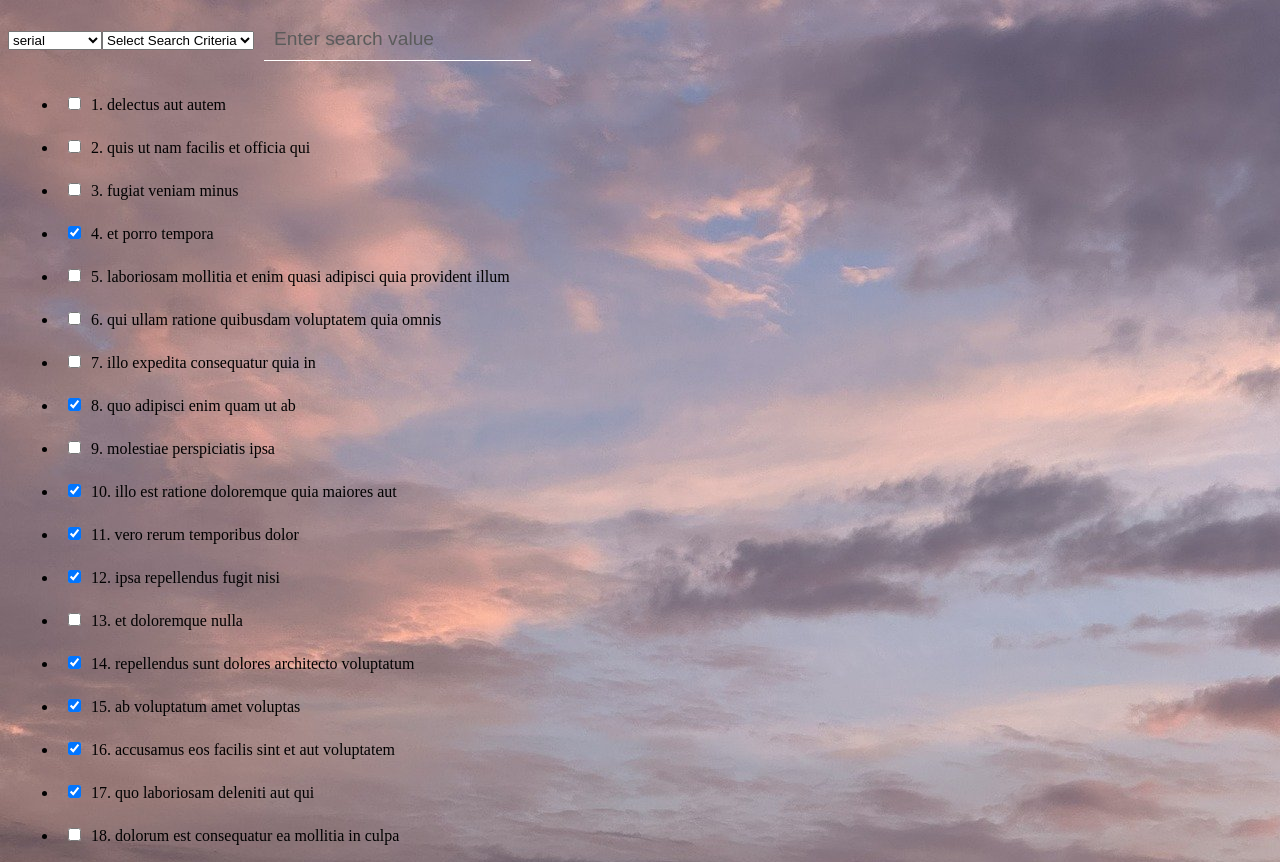
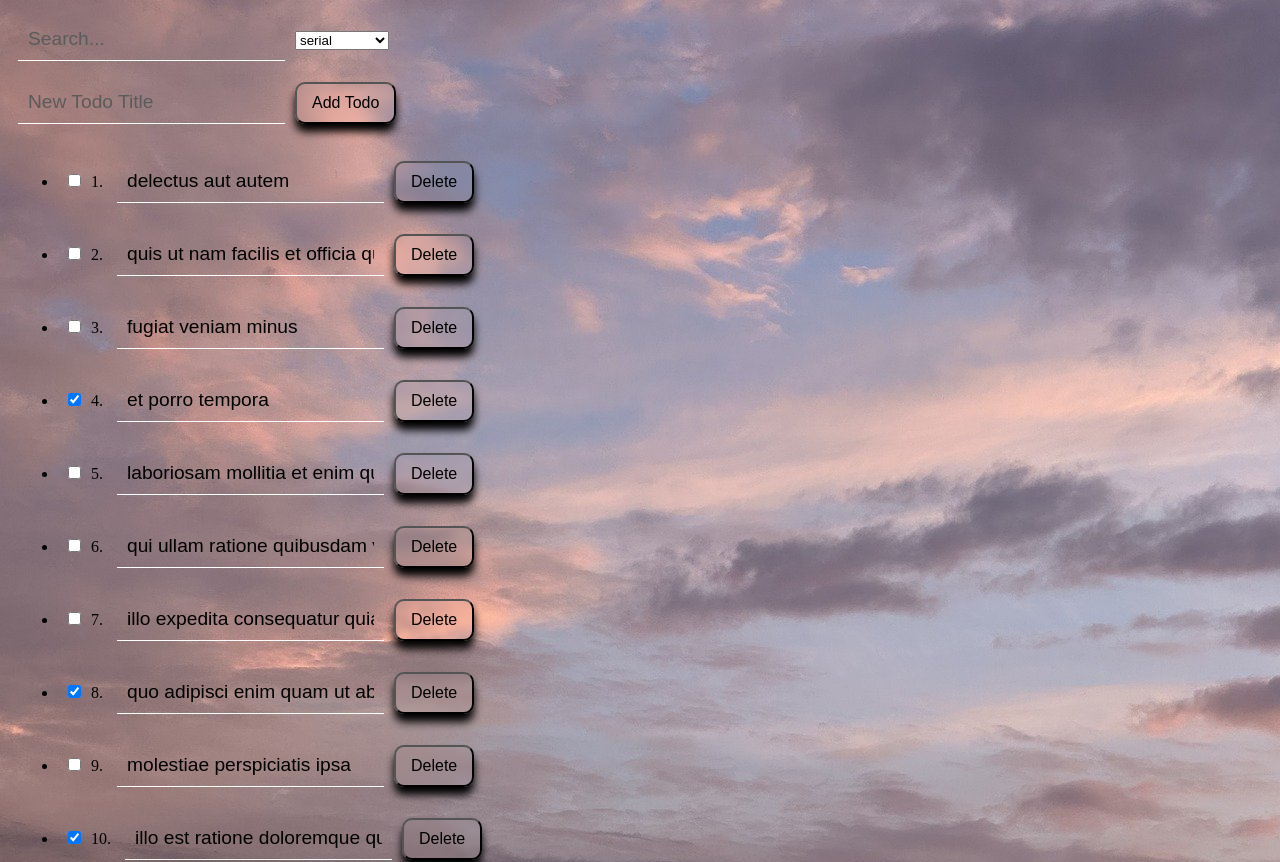
Before and after one commit to ilanasuied/full-stack-project-5, a React (Vite) app in the folder vite-project/: page /users/1/todos in a window 1280 px wide. Shown: the top 862 px of the page. Built offline with nearby package versions, Linux system fonts and the light colour scheme; data requests are answered from the project's data file.

Commit message:
todos finished

```diff
--- a/vite-project/src/assets/components/Todos.jsx
+++ b/vite-project/src/assets/components/Todos.jsx
@@ -1,59 +1,59 @@
+import styles from './Todos.module.css';
 import { useState, useEffect } from 'react';
 import { useParams } from 'react-router-dom';
-import styles from './Todos.module.css';
+import apiRequest from './apiRequest';
 
 function Todos() {
     const [todos, setTodos] = useState([]);
+    const [idCounter, setIdCounter] = useState(0);
     const [sortCriteria, setSortCriteria] = useState('serial');
-    const [searchCriteria, setSearchCriteria] = useState(''); // État pour le critère de recherche
-    const [searchValue, setSearchValue] = useState(''); // État pour la valeur de recherche
+    const [searchTerm, setSearchTerm] = useState('');
+    const [newTodoTitle, setNewTodoTitle] = useState('');
     const { id } = useParams();
+    const API_URL = 'http://localhost:3000/todos';
+
     useEffect(() => {
         const fetchData = async () => {
-            const response = await fetch('http://localhost:3000/todos');
+            const response = await fetch(API_URL);
             const data = await response.json();
+            setIdCounter(prevCounter=> data.length + 3);
             const filteredTodos = data.filter(todo => parseInt(todo.userId, 10) === parseInt(id, 10));
             setTodos(filteredTodos);
         };
         fetchData();
     }, []);
 
-    const handleCheckboxChange = (index) => {
+
+    const handleCheckboxChange = async (index) => {
         const newTodos = [...todos];
         newTodos[index].completed = !newTodos[index].completed;
         console.log(newTodos[index]);
+        //display the chage on the screen
         setTodos((prevTodos) => newTodos);
 
+        //store the change in the db
+        const mytodo = newTodos[index];
+        const updateOptions = {
+            method: 'PATCH',
+            hearders: {
+                'Content-Type': 'application/json'
+            },
+            body: JSON.stringify({ completed: mytodo.completed })
+        }
+        const reqUrl = `${API_URL}/${newTodos[index].id}`;
+        const result = await apiRequest(reqUrl, updateOptions);
+        // if(result) //faire lerreur
     };
 
     const handleSortChange = (event) => {
         setSortCriteria(event.target.value);
     };
 
-
-    const handleSearchCriteriaChange = (event) => {
-        setSearchCriteria(event.target.value);
+    const handleSearchChange = (event) => {
+        setSearchTerm(event.target.value);
     };
 
-    const handleSearchValueChange = (event) => {
-        setSearchValue(event.target.value);
-    };
-
-    const filteredTodos = todos.filter(todo => {
-        if (!searchValue) return true;
-        switch (searchCriteria) {
-            case 'id':
-                return todo.id.toString().includes(searchValue);
-            case 'title':
-                return todo.title.toLowerCase().includes(searchValue.toLowerCase());
-            case 'completed':
-                return (searchValue === 'completed' && todo.completed) || (searchValue === 'not completed' && !todo.completed);
-            default:
-                return true;
-        }
-    });
-
-    const sortedTodos = filteredTodos.sort((a, b) => {
+    const sortedTodos = [...todos].sort((a, b) => {
         switch (sortCriteria) {
             case 'completed':
                 return a.completed === b.completed ? 0 : a.completed ? 1 : -1;
@@ -62,43 +62,123 @@ function Todos() {
             case 'random':
                 return 0.5 - Math.random();
             default:
-                return a.id - b.id;
+                return a.id - b.id; //order by default
         }
     });
 
+    const filteredTodos = sortedTodos.filter(todo => {
+        const searchLower = searchTerm.toLowerCase();
+        return (
+            todo.title.toLowerCase().includes(searchLower) ||
+            todo.id.toString().includes(searchLower) ||
+            (searchLower === 'completed' && todo.completed) ||
+            (searchLower === 'not completed' && !todo.completed)
+        );
+    });
+
+    const handleDeleteTodo = async (id) => {
+        //create the request
+        const deleteOptions = {
+            method: 'DELETE'
+        };
+        const reqUrl = `${API_URL}/${id}`;
+        //delete the item from the db
+        await apiRequest(reqUrl, deleteOptions);
+        //display the changes on the screen
+        setTodos(todos.filter(todo => todo.id !== id));
+        console.log(id);
+    };
+
+    const handleUpdateTodo = async (index, newTitle) => {
+        //display the changes on the screen
+        const newTodos = [...todos];
+        newTodos[index].title = newTitle;
+        setTodos(newTodos);
+
+        //update item in the db
+        const mytodo = newTodos[index];
+        const updateOptions = {
+            method: 'PATCH',
+            headers: {
+                'Content-Type': 'application/json'
+            },
+            body: JSON.stringify({ title: mytodo.title })
+        };
+        const reqUrl = `${API_URL}/${newTodos[index].id}`;
+        const result = await apiRequest(reqUrl, updateOptions);
+        // if(result) //faire lerreur
+
+    };
+
+    const handleAddTodo = async (event) => {
+        setIdCounter(prevIdCounter => prevIdCounter + 1);
+        const itemId = idCounter.toString();
+        event.preventDefault();
+        const newTodo = {
+            userId: id,
+            id: itemId,
+            title: newTodoTitle,
+            completed: false
+        };
+
+        const createOptions = {
+            method: 'POST',
+            headers: {
+                'Content-Type': 'application/json'
+            },
+            body: JSON.stringify(newTodo)
+        };
+        const response = await apiRequest(API_URL, createOptions);
+        //faire lerreur
+        const listTodos = [...todos, newTodo];
+        setTodos(listTodos);
+        setNewTodoTitle('');
+        console.log(newTodo);
+    };
+
     return (
         <div>
+            <input
+                type="text"
+                placeholder="Search..."
+                value={searchTerm}
+                onChange={handleSearchChange}
+            />
             <select onChange={handleSortChange} value={sortCriteria}>
                 <option value="serial">serial</option>
                 <option value="completed">completed</option>
                 <option value="alphabetical">alphabetical</option>
                 <option value="random">random</option>
             </select>
-            <select onChange={handleSearchCriteriaChange} value={searchCriteria}>
-                <option value="">Select Search Criteria</option>
-                <option value="id">Number Serial</option>
-                <option value="title">Title</option>
-                <option value="completed">Completion Status</option>
-            </select>
-            <input
-                type="text"
-                placeholder="Enter search value"
-                value={searchValue}
-                onChange={handleSearchValueChange}
-            />
+            <form onSubmit={handleAddTodo}>
+                <input
+                    type="text"
+                    placeholder="New Todo Title"
+                    value={newTodoTitle}
+                    onChange={(e) => setNewTodoTitle(e.target.value)}
+                />
+                <button type="submit">Add Todo</button>
+            </form>
             <ul>
-                {sortedTodos.map((todo, index) => (
+                {filteredTodos.map((todo, index) => (
                     <li key={todo.id}>
                         <input
                             type="checkbox"
                             checked={todo.completed}
                             onChange={() => handleCheckboxChange(index)}
                         />
-                        {index + 1}. {todo.title}
+                        <span>{index + 1}. </span>
+                        <input
+                            type="text"
+                            value={todo.title}
+                            onChange={(e) => handleUpdateTodo(index, e.target.value)}
+                        />
+                        <button onClick={() => handleDeleteTodo(todo.id)}>Delete</button>
                     </li>
                 ))}
             </ul>
         </div>
     );
 }
+
 export default Todos;
```
Also changed, not shown: vite-project/db.json.
